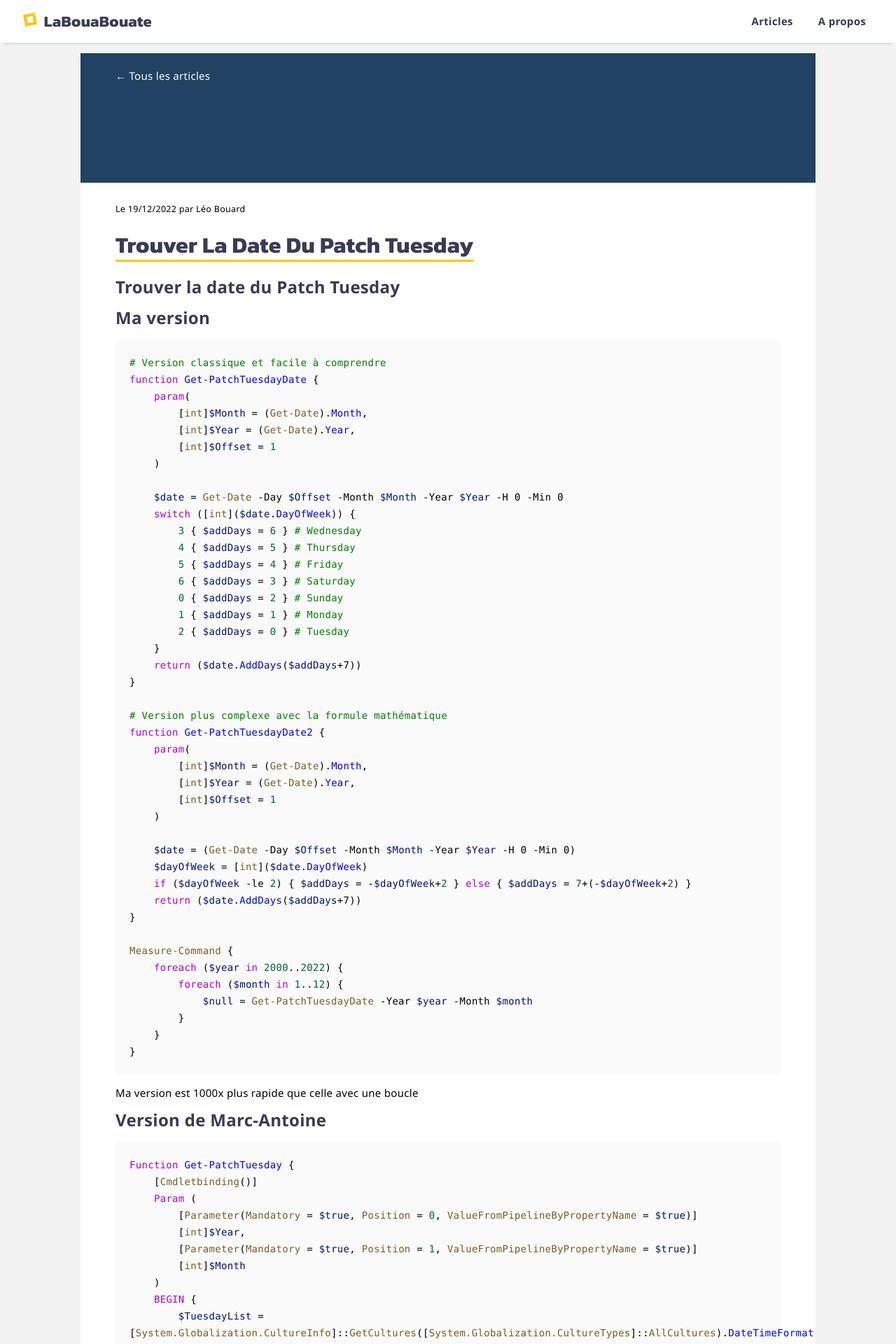
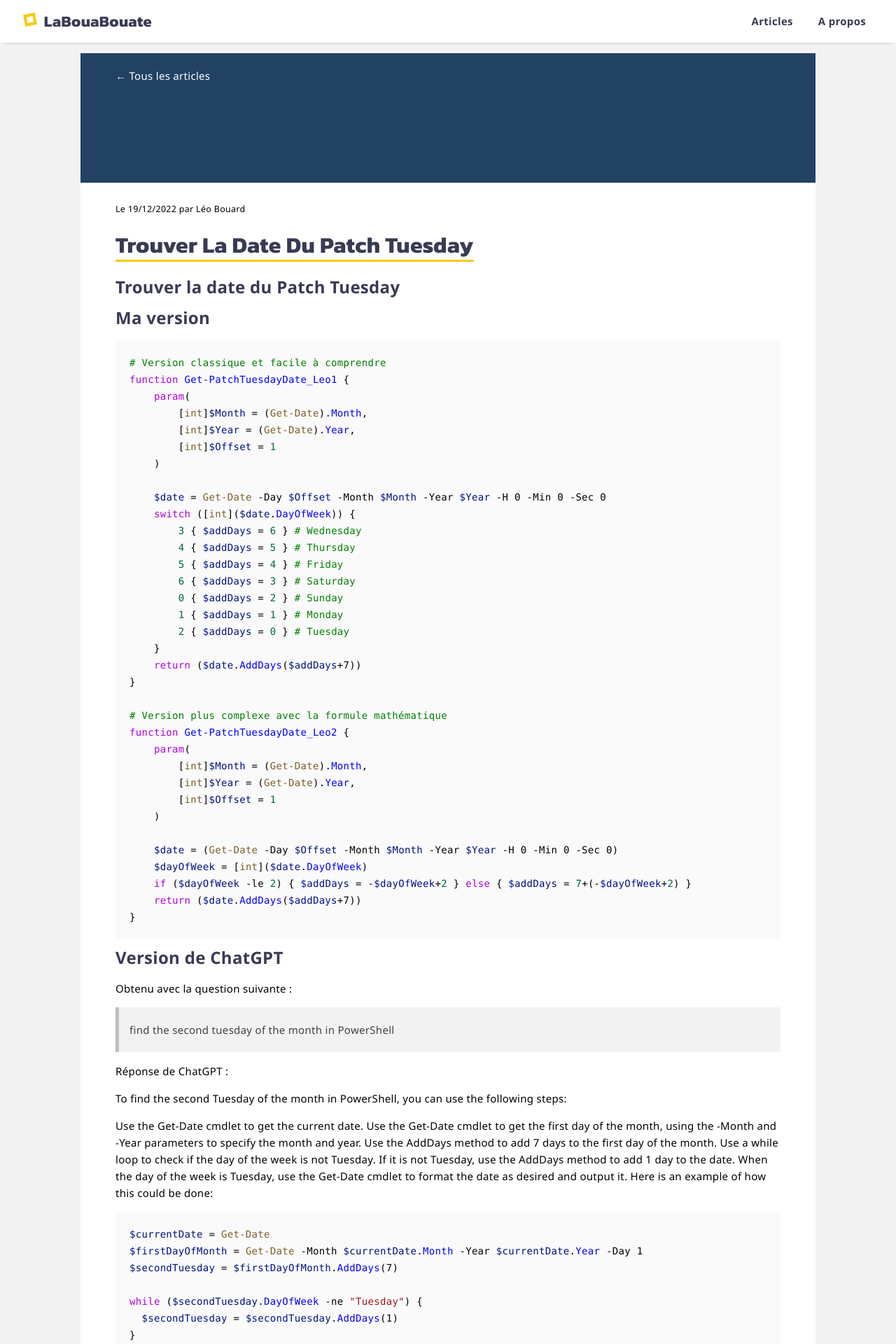
Before and after one commit to leobouard/leobouard.github.io, a Jekyll site: the page built from _posts/2022-12-19-trouver-la-date-du-patch-tuesday.md, in a window 1280 px wide. Shown: the top 1920 px of the page at 70% size. Built offline with Jekyll 4.4.1, drawn with Linux system fonts in a browser that asks for light colours; our own code applies the rules of GitHub Pages for plain Markdown files; some of the changed text lies outside the part shown.

Commit message:
Modification CSS

````diff
--- a/_posts/2022-12-19-trouver-la-date-du-patch-tuesday.md
+++ b/_posts/2022-12-19-trouver-la-date-du-patch-tuesday.md
@@ -4,14 +4,14 @@
 
 ```powershell
 # Version classique et facile à comprendre
-function Get-PatchTuesdayDate {
+function Get-PatchTuesdayDate_Leo1 {
     param(
         [int]$Month = (Get-Date).Month,
         [int]$Year = (Get-Date).Year,
         [int]$Offset = 1
     )
 
-    $date = Get-Date -Day $Offset -Month $Month -Year $Year -H 0 -Min 0
+    $date = Get-Date -Day $Offset -Month $Month -Year $Year -H 0 -Min 0 -Sec 0
     switch ([int]($date.DayOfWeek)) {
         3 { $addDays = 6 } # Wednesday
         4 { $addDays = 5 } # Thursday
@@ -25,69 +25,94 @@
 }
 
 # Version plus complexe avec la formule mathématique
-function Get-PatchTuesdayDate2 {
+function Get-PatchTuesdayDate_Leo2 {
     param(
         [int]$Month = (Get-Date).Month,
         [int]$Year = (Get-Date).Year,
         [int]$Offset = 1
     )
 
-    $date = (Get-Date -Day $Offset -Month $Month -Year $Year -H 0 -Min 0)
+    $date = (Get-Date -Day $Offset -Month $Month -Year $Year -H 0 -Min 0 -Sec 0)
     $dayOfWeek = [int]($date.DayOfWeek)
     if ($dayOfWeek -le 2) { $addDays = -$dayOfWeek+2 } else { $addDays = 7+(-$dayOfWeek+2) }
     return ($date.AddDays($addDays+7))
 }
+```
 
-Measure-Command {
-    foreach ($year in 2000..2022) {
-        foreach ($month in 1..12) {
-            $null = Get-PatchTuesdayDate -Year $year -Month $month
+## Version de ChatGPT
+
+Obtenu avec la question suivante :
+
+> find the second tuesday of the month in PowerShell
+
+Réponse de ChatGPT :
+
+To find the second Tuesday of the month in PowerShell, you can use the following steps:
+
+Use the Get-Date cmdlet to get the current date.
+Use the Get-Date cmdlet to get the first day of the month, using the -Month and -Year parameters to specify the month and year.
+Use the AddDays method to add 7 days to the first day of the month.
+Use a while loop to check if the day of the week is not Tuesday. If it is not Tuesday, use the AddDays method to add 1 day to the date.
+When the day of the week is Tuesday, use the Get-Date cmdlet to format the date as desired and output it.
+Here is an example of how this could be done:
+
+```powershell
+$currentDate = Get-Date
+$firstDayOfMonth = Get-Date -Month $currentDate.Month -Year $currentDate.Year -Day 1
+$secondTuesday = $firstDayOfMonth.AddDays(7)
+
+while ($secondTuesday.DayOfWeek -ne "Tuesday") {
+  $secondTuesday = $secondTuesday.AddDays(1)
+}
+
+$secondTuesdayString = Get-Date -Date $secondTuesday -Format "MM/dd/yyyy"
+Write-Output "The second Tuesday of the month is $secondTuesdayString"
+```
+
+This will output the second Tuesday of the month in the format "MM/dd/yyyy". You can use a different format string if desired. For example, to output the date in the format "dd-MM-yyyy", you can use -Format "dd-MM-yyyy" instead
+
+### Adaptation de la réponse à notre modèle
+
+```powershell
+function Get-PatchTuesdayDate_ChatGPT {
+
+    param(
+        [int]$Month = (Get-Date).Month,
+        [int]$Year = (Get-Date).Year,
+        [int]$Offset = 1
+    )
+
+    $currentDate = Get-Date
+    $firstDayOfMonth = Get-Date -Month $Month -Year $Year -Day $Offset -H 0 -Min 0 -Sec 0
+    $secondTuesday = $firstDayOfMonth.AddDays(7)
+
+    while ($secondTuesday.DayOfWeek -ne "Tuesday") {
+        $secondTuesday = $secondTuesday.AddDays(1)
+    }
+
+    return $secondTuesday
+}
+```
+
+## Combat final
+
+### Comparatif des performances
+
+```powershell
+$measure = 1..100 | % {
+        Measure-Command {
+        foreach ($year in 2000..2022) {
+            foreach ($month in 1..12) {
+                $null = Get-PatchTuesdayDate_ChatGPT -Year $year -Month $month
+            }
         }
     }
 }
+$measure | Measure-Object -Average -Property TotalMilliseconds
 ```
 
-Ma version est 1000x plus rapide que celle avec une boucle
-
-## Version de Marc-Antoine
-
-```powershell
-Function Get-PatchTuesday {
-    [Cmdletbinding()]
-    Param (
-        [Parameter(Mandatory = $true, Position = 0, ValueFromPipelineByPropertyName = $true)]
-        [int]$Year,
-        [Parameter(Mandatory = $true, Position = 1, ValueFromPipelineByPropertyName = $true)]
-        [int]$Month
-    )
-    BEGIN {
-        $TuesdayList = [System.Globalization.CultureInfo]::GetCultures([System.Globalization.CultureTypes]::AllCultures).DateTimeFormat |
-                            ForEach-Object {$_.DayNames[2]} |
-                            Select-Object -Unique
-    }
-    PROCESS {
-        $TuesdayCount = 0
-        $Date = Get-date -Year $Year -Month $Month -Day 1 -Hour 0 -Minute 0 -Second 0
-        While ($TuesdayCount -lt 2) {
-            Write-Verbose -Message "Date : $($Date.ToString('dd/MM/yyyy')) - $($Date.DayOfWeek)"
-            $Date = $Date.AddDays(1)
-            If ($TuesdayList -contains $Date.DayOfWeek) {
-                Write-Verbose -Message "Is Tuesday ($TuesdayCount)"
-                $TuesdayCount++
-            }
-        }
-        Write-Verbose -Message "Second Tuesday : $($Date.ToString('dd/MM/yyyy'))"
-        $Date
-    }
-}
-```
-
-```powershell
-Measure-Command {
-    foreach ($year in 2000..2022) {
-        foreach ($month in 1..12) {
-            $null = Get-PatchTuesday -Year $year -Month $month
-        }
-    }
-}
-```
+Version/Fonction | Léo n°1 | Léo n°2 | ChatGPT
+---------------- | ------- | ------- | -------
+PowerShell 2.0   | 65ms    | 70ms    | 85ms
+PowerShell 5.1   | 49ms    | 49ms    | 70ms
+PowerShell 7.3   | 15ms    | 10ms    | 14ms
--- a/assets/css/cv.scss
+++ b/assets/css/cv.scss
@@ -41,6 +41,10 @@
     display: flex;
     margin: 15px 0px;
     justify-content: left;
+    background-color: #f2f2f2;
+    padding: 5px;
+    border-radius: 5px;
+    align-items: center;
 }
 
 .enterprise > div {
````
